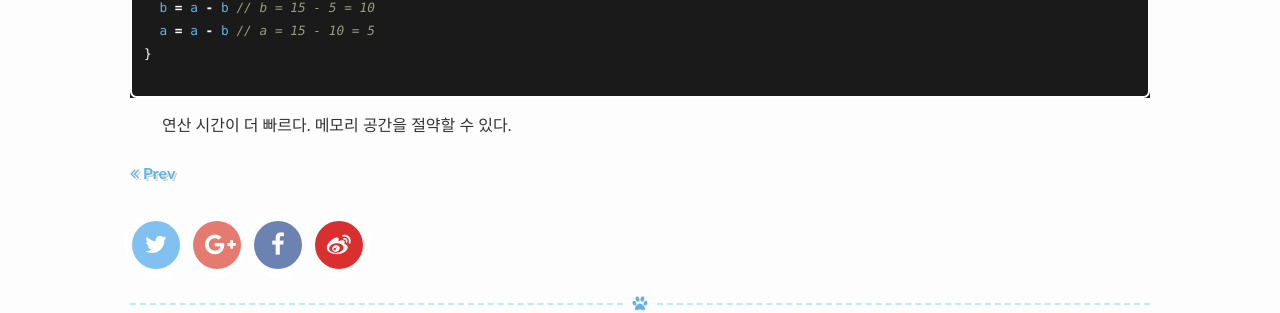
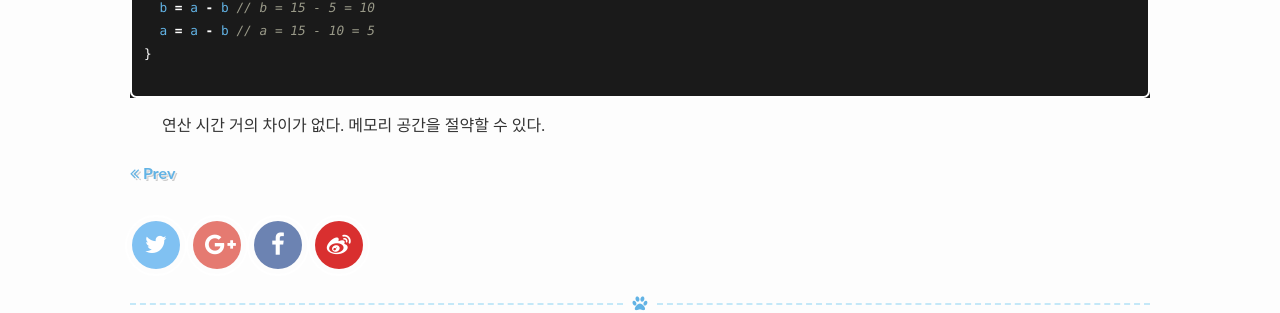
Before and after one commit to KimSeung-Jin/jiniopening.github.io, a Jekyll site: the page built from _posts/2018-05-15-NoStoredPropertySwap.md, in a window 1280 px wide. Shown: the part 980-1293 px from the top of the page. Built offline with Jekyll 4.4.1, drawn with Linux system fonts in a browser that asks for light colours; comment, search, counter and statistics services are not loaded.

Commit message:
Update 2018-05-15-NoStoredPropertySwap.md

```diff
--- a/_posts/2018-05-15-NoStoredPropertySwap.md
+++ b/_posts/2018-05-15-NoStoredPropertySwap.md
@@ -38,5 +38,5 @@ func swap(a: Int, b: Int) {
 
 {% endhighlight %}
 
-연산 시간이 더 빠르다.
+연산 시간 거의 차이가 없다.
 메모리 공간을 절약할 수 있다.
```
